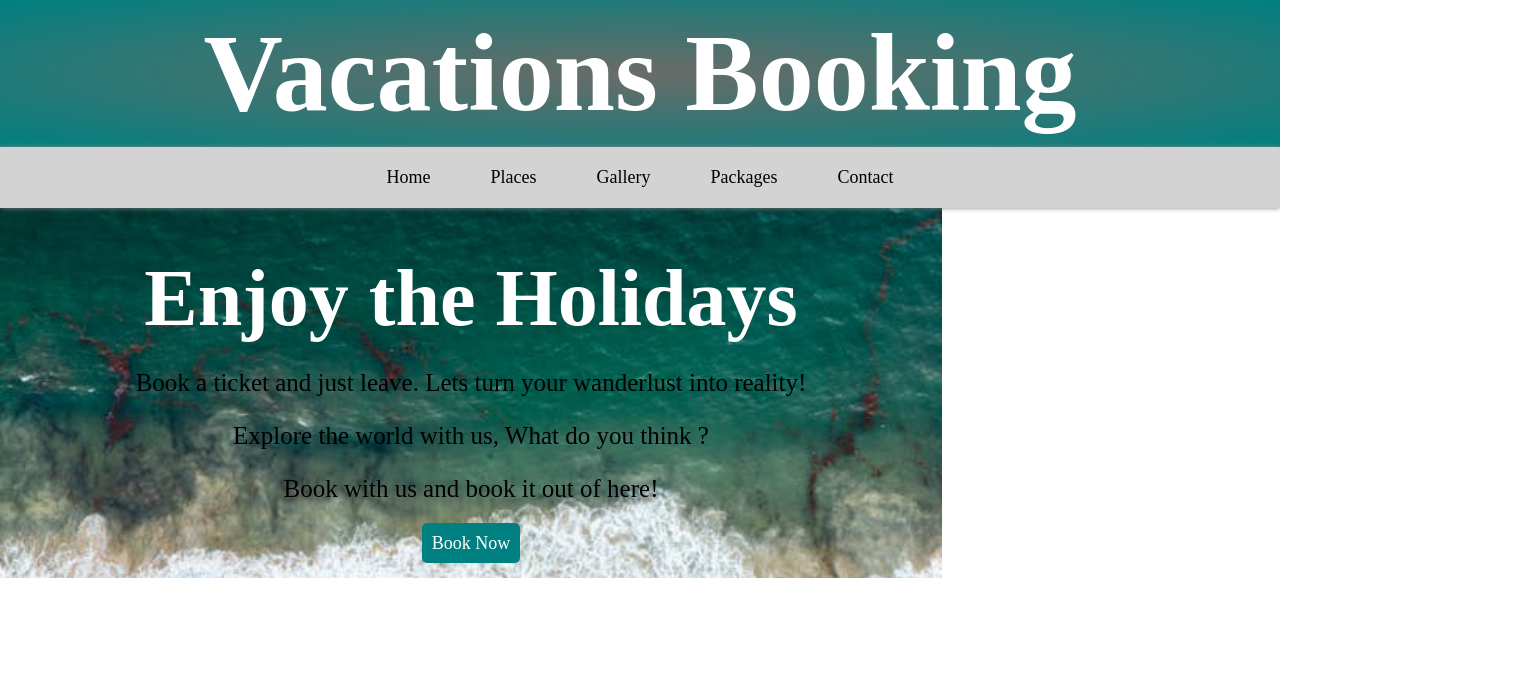
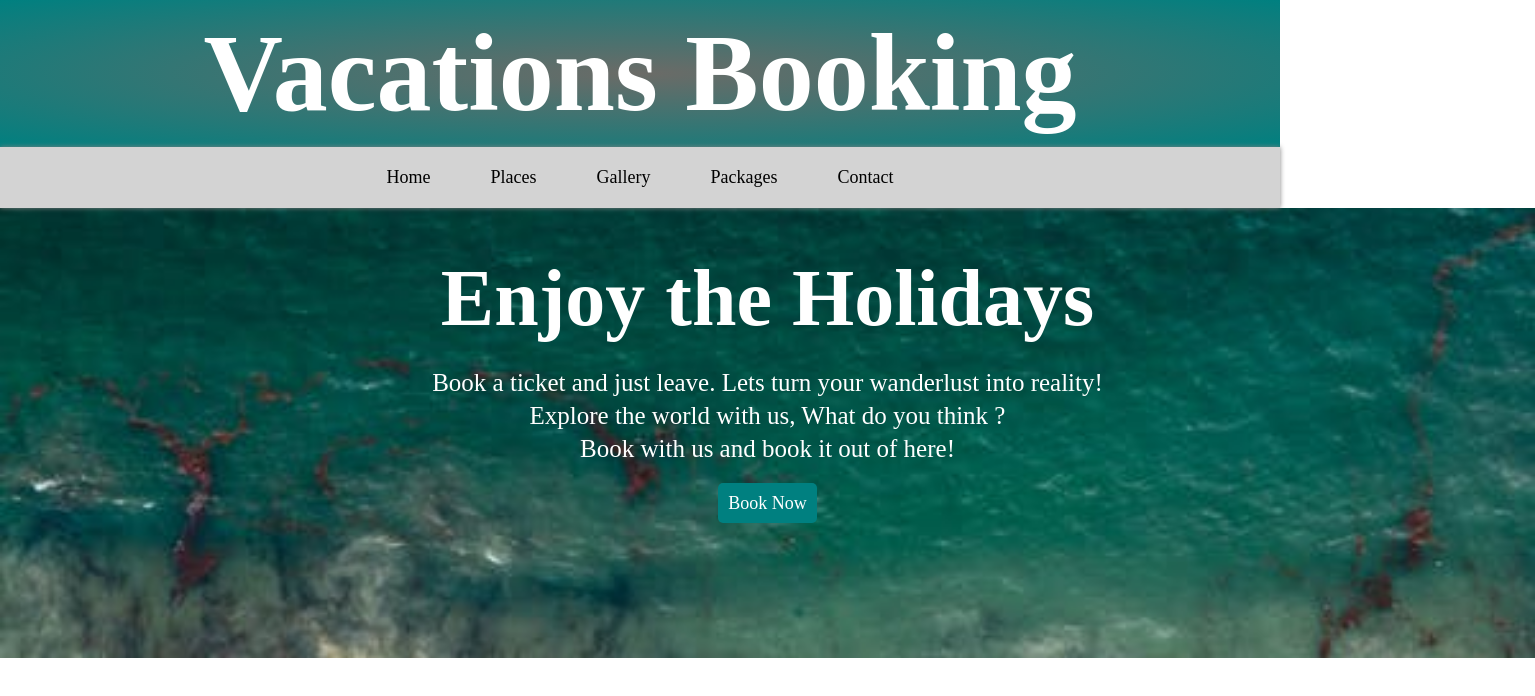
Before and after one commit to gauravavhale/Wanderlust-Travel-Hub, a Next.js app: page /home in a window 1280 px wide. Shown: the top 696 px of the page, 1535 px wide, since content can reach past the window. Built offline with nearby package versions, Linux system fonts and the light colour scheme.

Commit message:
CSS Changes 2

```diff
--- a/src/app/home/home.css
+++ b/src/app/home/home.css
@@ -1,6 +1,6 @@
 .holidays{
-    height: 370px;
-    width: 942px;
+    height: 450px;
+    width: 1535px;
     background: url("../../../public/Image/Ocean.jpeg") no-repeat;
     background-size: cover;
     text-align: center;
@@ -9,11 +9,12 @@
     font-size: 80px;
     color: white;
     text-align: center;
-    padding-top: 45px ;
+    padding: 45px 0px 20px 0px;
     margin: 0px;
 }
 .the-text {
-    padding-top: 25px;
+    color: white;
+    padding-top: 5px;
     font-size: 25px;
 }
 .the-text:nth-child(4){
--- a/src/app/places/places.css
+++ b/src/app/places/places.css
@@ -2,11 +2,11 @@
     font-size: 80px;
     color: teal;
     text-align: center;
-    padding-top: 25px ;
+    margin: 10px
 }
 .the-text {
     color: teal;
-    padding-top: 5px;
+    padding: 10px;
     font-size: 25px;
 }
 .places{
--- a/src/components/Card/card.css
+++ b/src/components/Card/card.css
@@ -6,11 +6,11 @@
     font-size: 80px;
     color: teal;
     text-align: center;
-    padding-top: 25px ;
+    margin: 10px
 }
 .the-text {
     color: teal;
-    padding-top: 5px;
+    padding: 10px;
     font-size: 25px;
 }
 .package-wrapper{
--- a/src/components/Gallery/gallery.css
+++ b/src/components/Gallery/gallery.css
@@ -10,11 +10,11 @@
     font-size: 80px;
     color: teal;
     text-align: center;
-    padding-top: 25px ;
+    margin: 10px
 }
 .the-text {
     color: teal;
-    padding-top: 5px;
+    padding: 10px;
     font-size: 25px;
 }
 .zoom{
```
